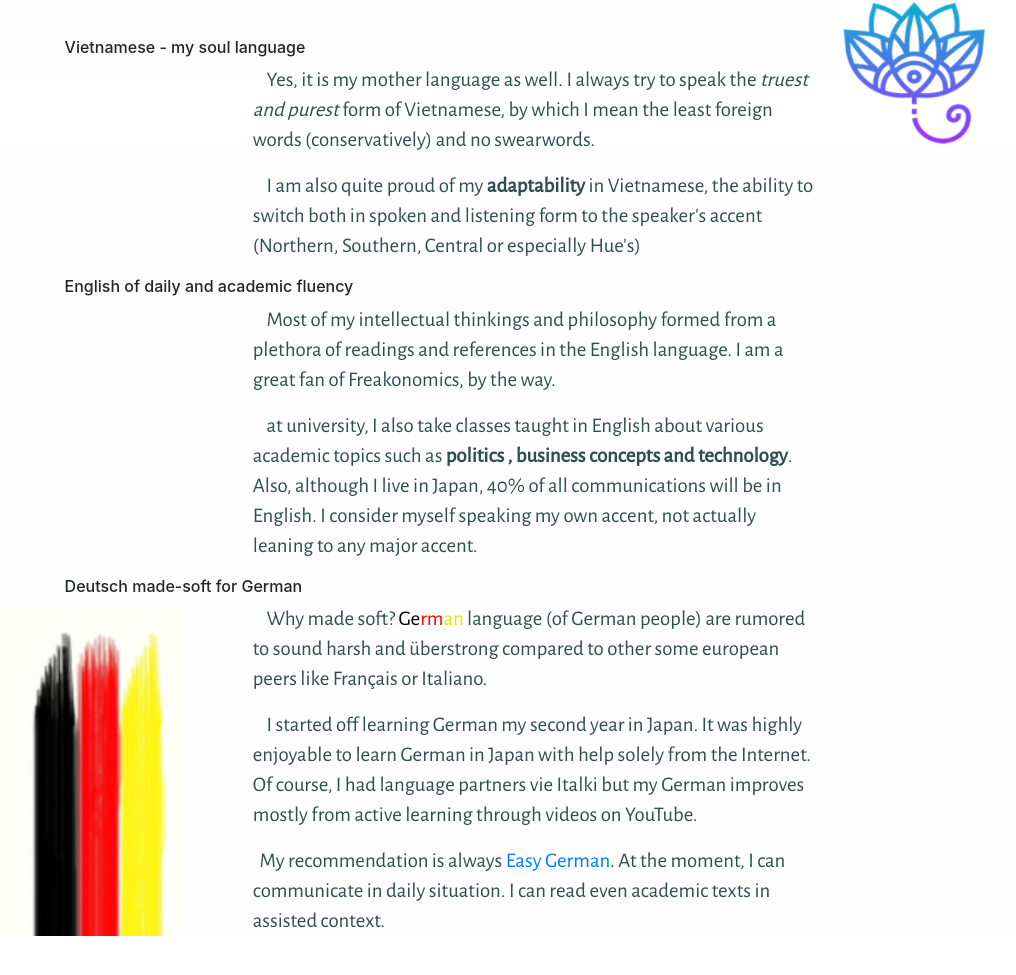
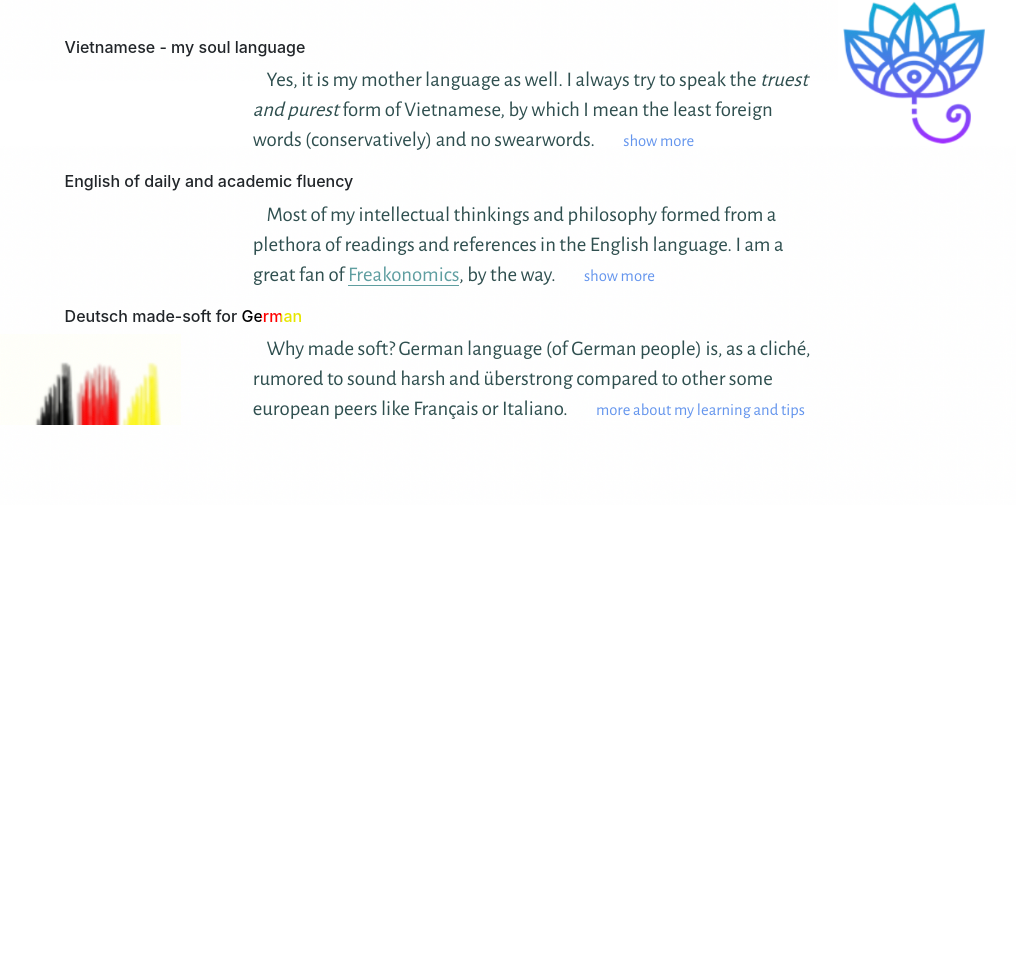
Before and after one commit to mitbuiviet/mitbuiviet.github.io, a plain HTML site: page about.html in a window 1280 px wide. Shown: the part 2669-3644 px from the top of the page, without its empty margins (105-1121 px from the left). After the commit the page ends 3174 px from the top, so only its background shows below. Drawn offline with nearby package versions, Linux system fonts and the light colour scheme; a web font is replaced by a local one.

Commit message:
Update about.html

```diff
--- a/about.html
+++ b/about.html
@@ -93,20 +93,34 @@
         </div>
             <div class="linguistic jumbotron" style="border-top:3px dashed black; background: url(pictures/linguistic.png) no-repeat; background-size: 100%; margin: auto 20px">
         <h3 style="font-family: ubuntu;text-align: center; margin-bottom: 5%;"> my linguistic side </h3>
-        <h6  style="margin-left: 10%">Vietnamese - my soul language</h6>
-         <p id="progtext">&nbsp; &nbsp; Yes, it is my mother language as well. I always try to speak the <i>truest and purest </i> form of Vietnamese, by which I mean the least foreign words (conservatively) and no swearwords.</p>
-        <p id="progtext">&nbsp; &nbsp; I am also quite proud of my <b>adaptability</b> in Vietnamese, the ability to switch both in spoken and listening form to the speaker's accent (Northern, Southern, Central or especially Hue's)</p>
+            <h6  style="margin-left: 10%">Vietnamese - my soul language </h6>
+                <p id="progtext">&nbsp; &nbsp; Yes, it is my mother language as well. I always try to speak the <i>truest and purest </i> form of Vietnamese, by which I mean the least foreign words (conservatively) and no swearwords.<a data-toggle="collapse" data-target="#vietnamese" style=" color: cornflowerblue; margin-left: 5%; font-size: 80%;">show more</a>
+                </p>
+                <div id="vietnamese" class="collapse">
+
+            <p id="progtext">&nbsp; &nbsp; I am also quite proud of my <b>adaptability</b> in Vietnamese, the ability to switch both in spoken and listening form to the speaker's accent (Northern, Southern, Central or especially Hue's)</p></div>
+
             <h6  style="margin-left: 10%">English of daily and academic fluency </h6>
                 <p id="progtext">
-&nbsp; &nbsp; Most of my intellectual thinkings and philosophy formed from a plethora of readings and references in the English language. I am a great fan of Freakonomics, by the way.</p>
-        <p id="progtext">&nbsp; &nbsp; at university, I also take classes taught in English about various academic topics such as <b>politics , business concepts  and technology</b>. Also, although I live in Japan, 40% of all communications will be in English. I consider myself speaking my own accent, not actually leaning to any major accent.</p>
-        <h6  style="margin-left: 10%">Deutsch made-soft for German </h6>
+    &nbsp; &nbsp; Most of my intellectual thinkings and philosophy formed from a plethora of readings and references in the English language. I am a great fan of <a href="http://freakonomics.com/" style="color:cadetblue; border-bottom: 1px solid">Freakonomics</a>, by the way.<a data-toggle="collapse" data-target="#englishlanguage" style=" color: cornflowerblue; margin-left: 5%; font-size: 80%;">show more</a></p>
+                <div class="collapse" id="englishlanguage">
+
+            <p id="progtext">&nbsp; &nbsp; At university, I also take classes taught in English about various academic topics such as <b>politics , business concepts  and technology</b>.</p><p id="progtext"> &nbsp; &nbsp;Also, although I live in Japan, 40% of all communications will be in English. I consider myself speaking my own accent, not actually leaning to any major accent.</p>
+                    </div>
+
+
+            <h6  style="margin-left: 10%">Deutsch made-soft for <span id="germantext" style="background:linear-gradient(to right, black 0,  33%,red  33%, 66%, #e6e600 66%, #e6e600 100%);-webkit-background-clip: text;
+      -webkit-text-fill-color: transparent; color: skyblue">German </span></h6>
                 <div class="german" style="background: url(pictures/german.png) no-repeat; background-size: 100%;">
-        <p id="progtext">&nbsp; &nbsp; Why made soft? <span id="germantext" style="background:linear-gradient(to right, black 0,  33%,red  33%, 66%, #e6e600 66%, #e6e600 100%);-webkit-background-clip: text;
-  -webkit-text-fill-color: transparent; color: skyblue">German </span>language (of German people) are rumored to sound harsh and überstrong compared to other some european peers like Français or Italiano.</p>
-            <p id="progtext">&nbsp; &nbsp;  I started off learning German my second year in Japan. It was highly enjoyable to learn German in Japan with help solely from the Internet.
-Of course, I had language partners vie Italki but my German improves mostly from active learning through videos on YouTube. </p>
-                <p id="progtext">&nbsp; My recommendation is always <a href="https://www.youtube.com/channel/UCbxb2fqe9oNgglAoYqsYOtQ">Easy German</a>. At the moment, I can communicate in daily situation. I can read even academic texts in assisted context.</p>
+            <p id="progtext">&nbsp; &nbsp; Why made soft? German language (of German people) is, as a cliché, rumored to sound harsh and überstrong compared to other some european peers like Français or Italiano.<a data-toggle="collapse" data-target="#germanlanguage" style=" color: cornflowerblue; margin-left: 5%; font-size: 80%;">more about my learning and tips</a></p>
+                    <div class="collapse"
+     id="germanlanguage">                <p id="progtext">&nbsp; &nbsp;  I started off learning German my second year in Japan. It was highly enjoyable to learn German in Japan with <b>help solely from the Internet</b>.
+    Of course, I had language partners vie <a href="https://www.italki.com/">Italki </a>but my German improves mostly from active learning through videos on YouTube. </p>
+                        <p id="progtext">&nbsp; My recommendation is always <a href="https://www.youtube.com/channel/UCbxb2fqe9oNgglAoYqsYOtQ">Easy German</a>. My general tip is:<span style="border-bottom: 1px dotted; background: linear-gradient(to bottom, #ffffff 0%, #ff99cc 100%);"> natural and repeated (sometimes overboard) immersion in the target language.</span></p>
+                        <p id="progtext">&nbsp;
+                        At the moment, I can communicate well enough <b>in daily situations</b>. I can read <i>even academic texts in assisted context</i>.</p>
+                    <p id="progtext">&nbsp;   German is so important to me since it marks my first self-study success when it comes to foreign language.</p>
+                    </div>
                     </div>
         </div>
 
```
Lines whose indentation alone changed are shown as unchanged.
